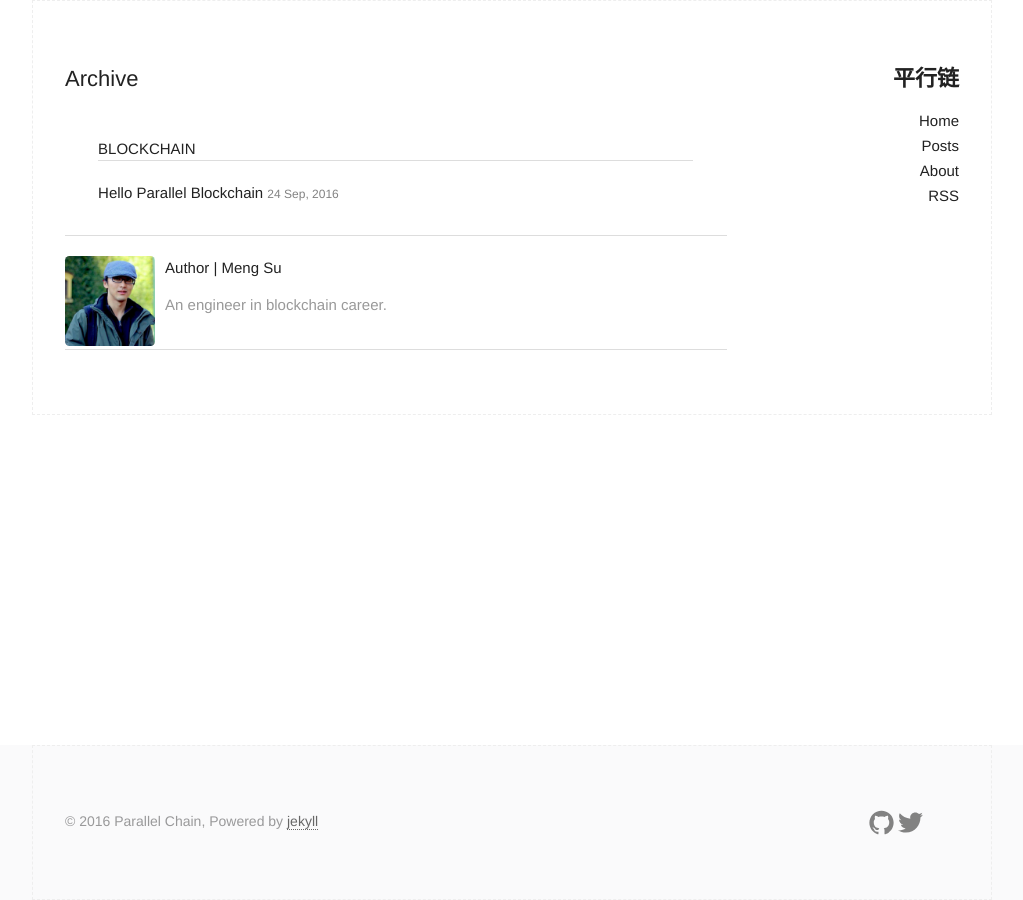
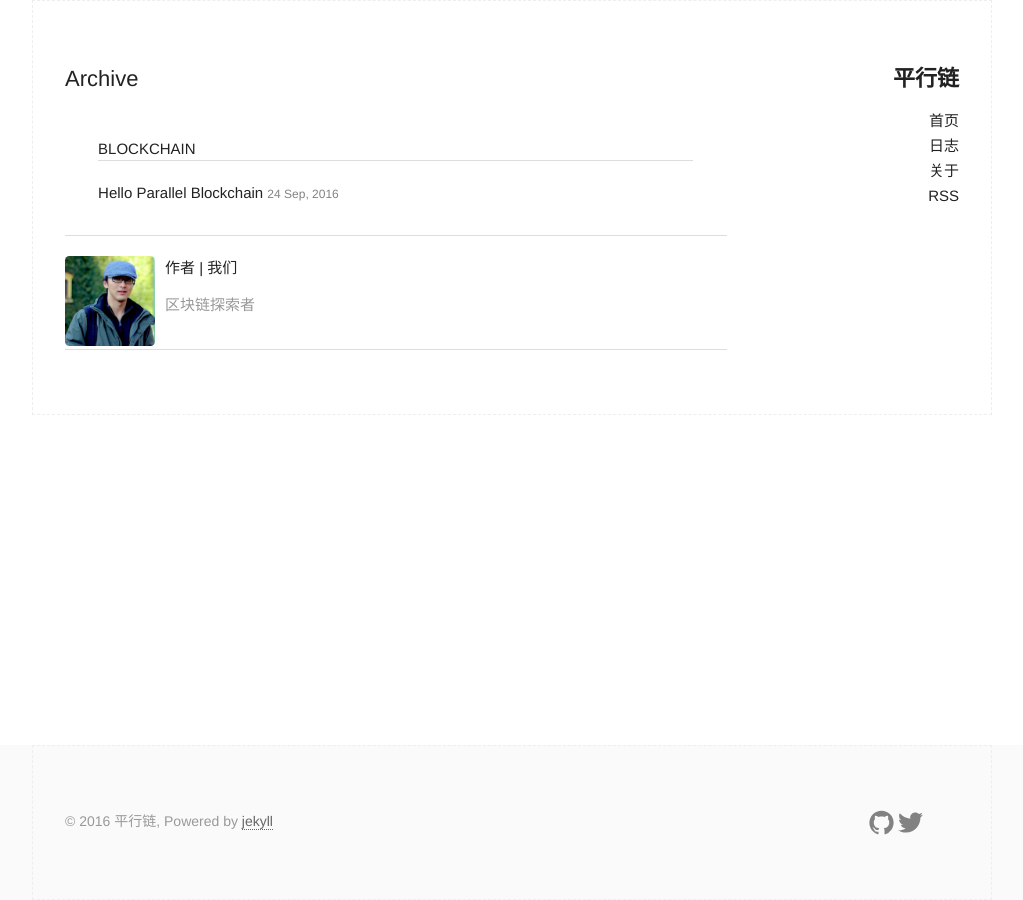
Before and after one commit to parallelchain/parallelchain.github.io, a Jekyll site: the page built from archive.html, in a window 1280 px wide. Shown: the whole page, without its empty margins (128-1151 px from the left). Built offline with Jekyll 4.4.1, drawn with Linux system fonts in a browser that asks for light colours.

Commit message:
to chinese2

```diff
--- a/_includes/author.html
+++ b/_includes/author.html
@@ -1,9 +1,9 @@
 <section class="author">
   <div class="authorimage box" style="background: url({{site.baseurl}}/assets/img/Taffy.jpg)"></div>
   <div class="authorinfo box">
-    <p>Author | Meng Su</p>
+    <p>作者 | 我们</p>
     <p class="bio">
-      An engineer in blockchain career.
+      区块链探索者
     </p>
   </div>
 </section>
--- a/_includes/footer.html
+++ b/_includes/footer.html
@@ -2,7 +2,7 @@
   <div class="container">
     <div class="footer left column one-half">
       <section class="small-font">
-        © 2016 Parallel Chain,
+        © 2016 平行链,
         Powered by <a href="https://github.com/jekyll/jekyll">jekyll</a>
       </section>
     </div>
--- a/_includes/header.html
+++ b/_includes/header.html
@@ -17,9 +17,9 @@
     <div class="site-nav">
       <nav>
         <ul class="page-link">
-          <li><a href="{{ "/" | prepend: site.url }}">Home</a></li>
-          <li><a href="{{ "/archive" | prepend: site.url }}">Posts</a></li>
-          <li><a href="{{ "/about" | prepend: site.url }}">About</a></li>
+          <li><a href="{{ "/" | prepend: site.url }}">首页</a></li>
+          <li><a href="{{ "/archive" | prepend: site.url }}">日志</a></li>
+          <li><a href="{{ "/about" | prepend: site.url }}">关于</a></li>
           <li><a href="{{ "/feed.xml" | prepend: site.url }}">RSS</a></li>
         </ul>
       </nav>
```
